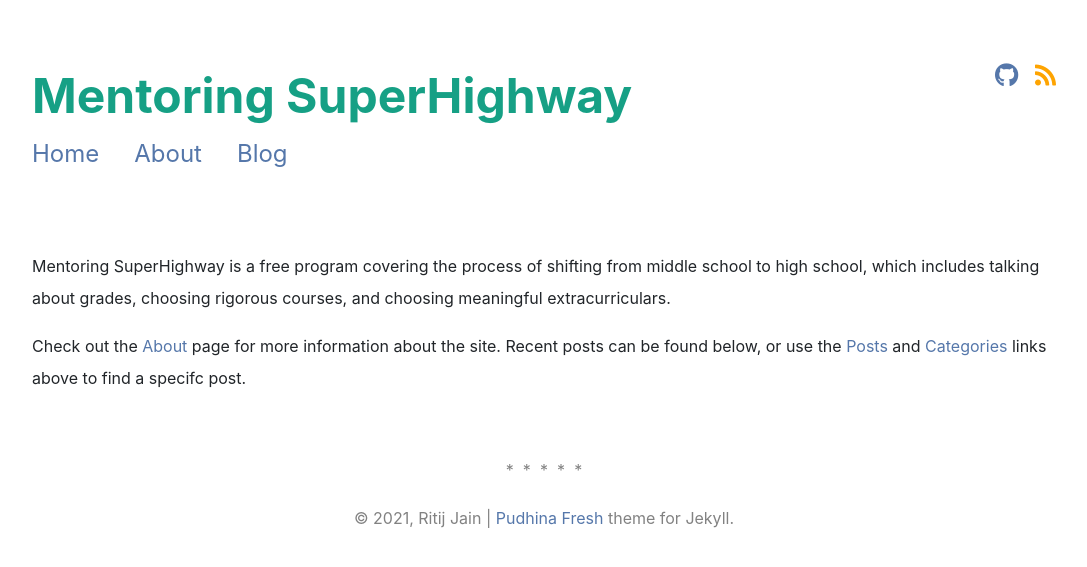
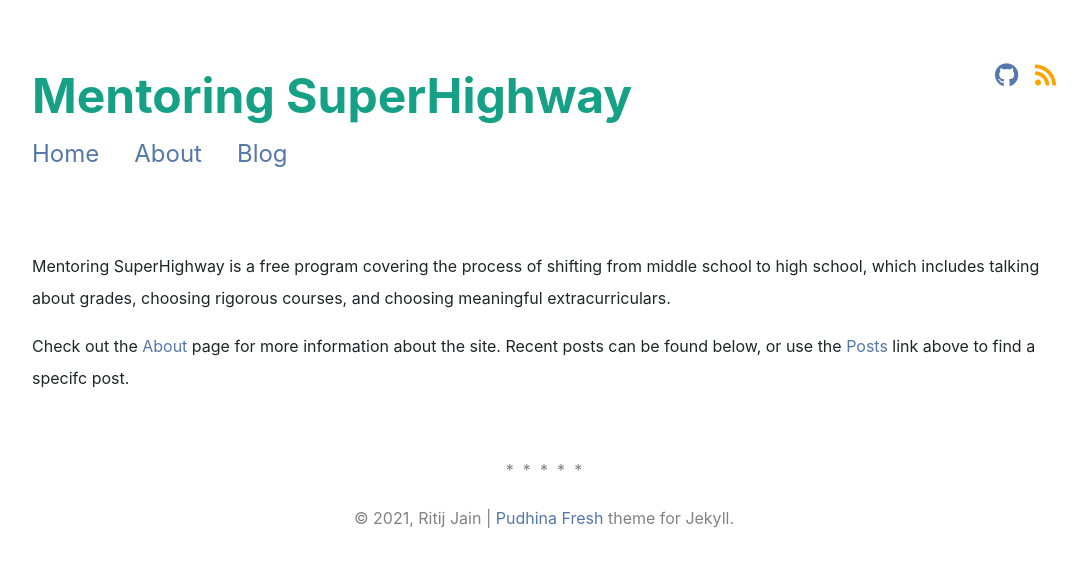
Before and after one commit to Mentoring-SuperHighway/newsite, a Jekyll site: the page built from index.md, in a window 1280 px wide. Shown: the top 567 px of the page, without its empty margins (96-1183 px from the left). Built offline with Jekyll 4.4.1, drawn with Linux system fonts in a browser that asks for light colours; nearby versions of some CDN libraries; a style sheet for code colours, icons or effects is not loaded.

Commit message:
Update index.md

```diff
--- a/index.md
+++ b/index.md
@@ -9,4 +9,4 @@ sitemap:
 ---
 Mentoring SuperHighway is a free program covering the process of shifting from middle school to high school, which includes talking about grades, choosing rigorous courses, and choosing meaningful extracurriculars.
 
-<p>Check out the <a href="{{ '/about/' | relative_url }}">About</a> page for more information about the site. Recent posts can be found below, or use the <a href="{{ '/posts/' | relative_url }}">Posts</a> and <a href="{{ '/categories/' | relative_url }}">Categories</a> links above to find a specifc post.</p>
+<p>Check out the <a href="{{ '/about/' | relative_url }}">About</a> page for more information about the site. Recent posts can be found below, or use the <a href="{{ '/posts' | relative_url }}">Posts</a> link above to find a specifc post.</p>
```
